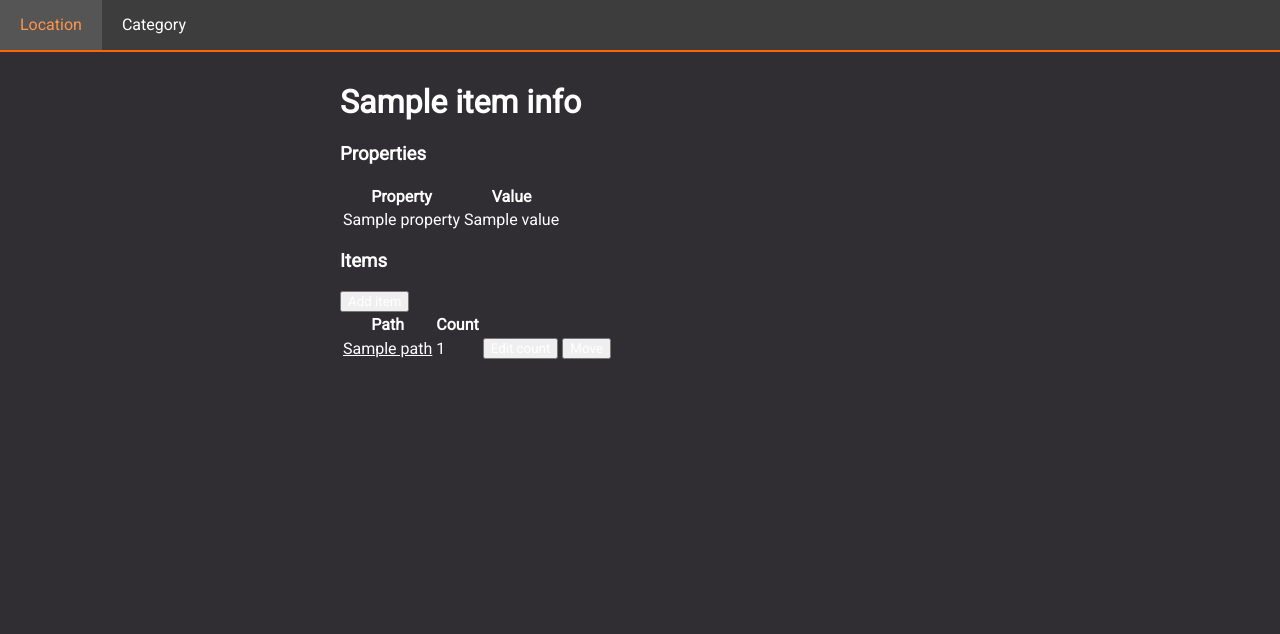
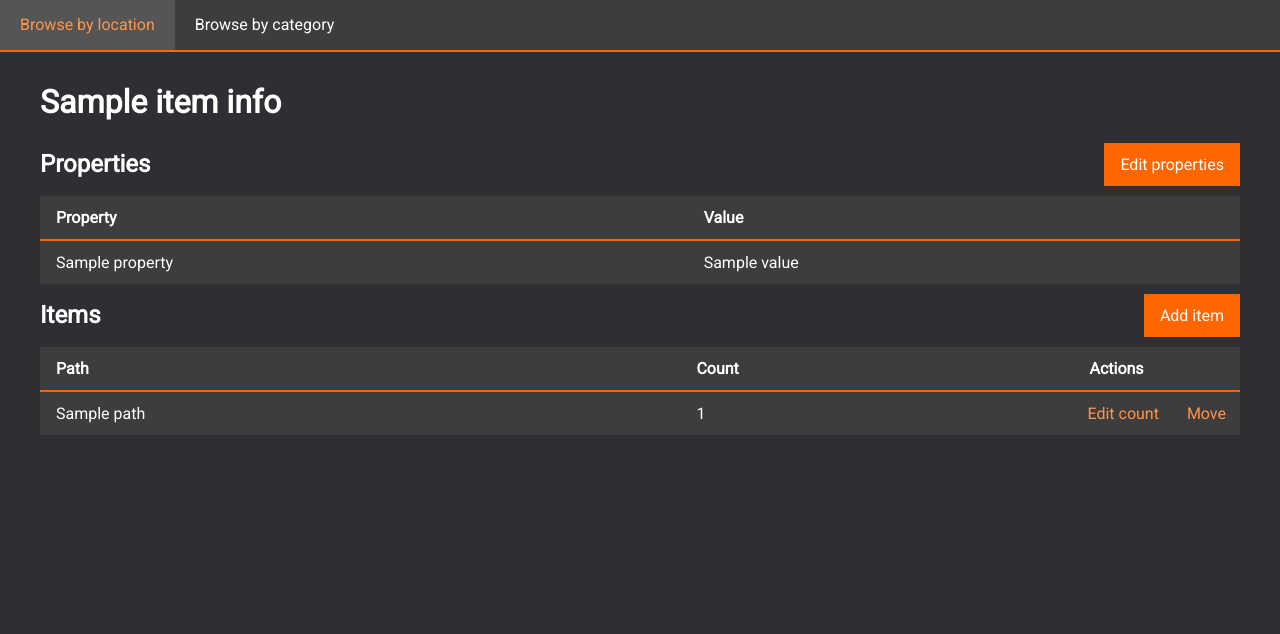
Before and after one commit to motsgar/inventory-manager, a Flask app: template src/templates/item.html in a window 1280 px wide. Shown: the top 634 px of the page. After the commit the page ends 435 px from the top, so only its background shows below. Run offline with Flask 3, Linux system fonts and the light colour scheme; the template is opened without the code that fills it: most values are stand-ins (such as "Sample title", 1, 10 or a date in 2020).

Commit message:
Finalize styles and implement basic property modification

```diff
--- a/src/static/category.css
+++ b/src/static/category.css
@@ -28,6 +28,7 @@
 
 #category-properties-list > div > button,
 #input-button button {
+	padding: 0;
 	width: 40px;
 	height: 40px;
 	border: none;
--- a/src/static/generic.css
+++ b/src/static/generic.css
@@ -2,6 +2,21 @@ hr {
 	width: 100%;
 	border: none;
 	border-bottom: 2px solid #ddd;
+}
+
+button {
+	display: inline-block;
+	padding: 12px 16px;
+	background-color: #ff6600;
+	border: none;
+	text-align: center;
+	text-decoration: none;
+	font-size: 16px;
+	cursor: pointer;
+}
+
+button:hover {
+	background-color: #ff8a3c;
 }
 
 /* Breadcrumbs */
@@ -43,6 +58,7 @@ hr {
 	width: 100%;
 	border-collapse: collapse;
 	background-color: #3d3d3d;
+	white-space: nowrap;
 }
 
 .item-list th,
@@ -67,7 +83,8 @@ hr {
 	background-color: #555;
 }
 
-.item-list tbody td {
+.item-list td:has(a),
+.item-list td.no-table-padding {
 	padding: 0;
 }
 
@@ -89,21 +106,6 @@ hr {
 
 .table-section-header h2 {
 	margin: 0;
-}
-
-.table-section-header button {
-	display: inline-block;
-	padding: 12px 16px;
-	background-color: #ff6600;
-	border: none;
-	text-align: center;
-	text-decoration: none;
-	font-size: 16px;
-	cursor: pointer;
-}
-
-.table-section-header button:hover {
-	background-color: #ff8a3c;
 }
 
 /* folder table */
--- /dev/null
+++ b/src/static/item.css
@@ -0,0 +1,18 @@
+.min-width-column {
+	width: 0;
+	white-space: nowrap;
+}
+
+.item-actions-column .flex-wrap {
+	display: flex;
+}
+
+.item-actions-column button {
+	padding: 10px 14px;
+	background-color: transparent;
+	color: #ff944c;
+}
+
+.item-actions-column button:hover {
+	color: #fff;
+}
--- a/src/static/layout.css
+++ b/src/static/layout.css
@@ -16,13 +16,12 @@ noscript {
 }
 
 #site-body {
-	height: 200vh;
 	margin: 0px 20px;
 	margin-top: 52px;
 }
 
 #site-block {
-	max-width: 600px;
+	max-width: 1200px;
 	margin: auto;
 	padding-top: 10px;
 }
--- a/src/static/popup.css
+++ b/src/static/popup.css
@@ -23,10 +23,12 @@
 	position: fixed;
 	padding: 20px;
 	background-color: #302e33;
-	top: 50%;
+	top: calc(35% + 20px);
 	left: 50%;
 	transform: translate(-50%, -50%);
 	z-index: 3;
+	max-height: 60%;
+	overflow-y: auto;
 }
 
 .popup-header {
--- a/src/templates/item.html
+++ b/src/templates/item.html
@@ -1,5 +1,10 @@
 {% extends "layout.html" %}
 {% from "popup.html" import popup_wrapper, popup_text_input, popup_number_input, popup_dropdown %}
+{% from "components.html" import simple_table %}
+
+{% block head %}
+<link rel="stylesheet" href="/static/item.css" />
+{% endblock %}
 
 <!-- body -->
 
@@ -7,15 +12,14 @@
 
 <h1>{{ item_info.name }}</h1>
 
-<h3>Properties</h3>
-<table>
+{% call simple_table("Properties", "Edit properties", "editProperties()") %}
 <thead>
     <tr>
         <th>Property</th>
         <th>Value</th>
     </tr>
 </thead>
-    <tbody>
+<tbody class="td-padding">
     {% for property in properties %}
     <tr>
         <td>{{ property.name }}</td>
@@ -23,28 +27,31 @@
     </tr>
     {% endfor %}
 </tbody>
-</table>
+{% endcall %}
 
-<h3>Items</h3>
-<button onclick="addItemPopup()">Add item</button>
-<table>
+{% call simple_table("Items", "Add item", "addItemPopup()") %}
 <thead>
     <tr>
         <th>Path</th>
         <th>Count</th>
+        <th class="min-width-column">Actions</th>
     </tr>
 </thead>
 <tbody>
     {% for location in locations %}
-        <tr>
+    <tr class="table-hover-effect">
         <td><a href="/location/{{ location.path }}">{{ location.path }}</a></td>
-            <td>{{ location.count }}</td>
-            <td><button onclick="openEditPopup({{ location }})">Edit count</button></td>
-            <td><button onclick="openMovePopup({{ location }})">Move</button></td>
+        <td><a href="/location/{{ location.path }}">{{ location.count }}</a></td>
+        <td class="no-table-padding item-actions-column no-hover">
+            <div class="flex-wrap">
+                <button onclick="openEditPopup({{ location }})">Edit count</button>
+                <button onclick="openMovePopup({{ location }})">Move</button>
+            </div>
+        </td>
     </tr>
     {% endfor %}
 </tbody>
-</table>
+{% endcall %}
 
 {% endblock %}
 
@@ -52,28 +59,25 @@
 
 {% block popup %}
 
-{% call popup_wrapper("add-item-popup", "Add item", "/item/{{ item_info.id }}/", "item-add-form") %}
-<label for="item-add-location">Location</label>
-<select name="location" id="item-add-location">
-</select>
+{% call popup_wrapper("edit-properties-popup", "Edit properties", "/item/" ~ item_info.id ~ "/?action=edit") %}
+{% for property in properties %}
+{{ popup_text_input("item-property-" ~ property.name, "property." ~ property.name, property.name, property.value,
+required = false) }}
+{% endfor %}
+{% endcall %}
 
-<label for="item-add-count">Count</label>
-<input type="number" id="item-add-count" name="count" value="1" min="1" required>
+{% call popup_wrapper("add-item-popup", "Add item", "/item/" ~ item_info.id ~ "/?action=new", "item-add-form") %}
+{{ popup_dropdown("item-add-location", "location", "Location") }}
+{{ popup_number_input("item-add-count", "count", "Count", "1") }}
 {% endcall %}
 
 {% call popup_wrapper("edit-item-count-popup", "Edit item count", "/item/1/1/?action=edit", "item-edit-form") %}
-<label for="item-edit-count">Count</label>
-
-<input type="number" id="item-edit-count" name="count" value="1" min="0" required>
+{{ popup_number_input("item-edit-count", "count", "Count", "0") }}
 {% endcall %}
 
 {% call popup_wrapper("move-item-location-popup", "Move items", "/item/1/1/?action=move", "item-move-form") %}
-<label for="item-move-location">Move location</label>
-<select name="location" id="item-move-location">
-</select>
-
-<label for="item-move-count">Count</label>
-<input type="number" id="item-move-count" name="count" value="1" min="1" max="1" required>
+{{ popup_dropdown("item-move-location", "location", "Move location") }}
+{{ popup_number_input("item-move-count", "count", "Count", "1") }}
 {% endcall %}
 
 {% endblock %}
@@ -141,5 +145,9 @@
 
         openPopup("add-item-popup");
     }
+
+    function editProperties() {
+        openPopup('edit-properties-popup');
+    }
 </script>
 {% endblock %}
--- a/src/templates/layout.html
+++ b/src/templates/layout.html
@@ -27,8 +27,8 @@
 <body>
     <nav>
         <ul>
-            <li><a href="/location">Location</a></li>
-            <li><a href="/category">Category</a></li>
+            <li><a href="/location">Browse by location</a></li>
+            <li><a href="/category">Browse by category</a></li>
         </ul>
     </nav>
     <div id="site-body">
--- a/src/templates/popup.html
+++ b/src/templates/popup.html
@@ -45,10 +45,11 @@
 </script>
 {% endmacro %}
 
-{% macro popup_text_input(input_id, input_name, input_label) %}
+{% macro popup_text_input(input_id, input_name, input_label, default_value = "", required = true) %}
 <div class="popup-input popup-text-input">
     <label for="{{ input_id }}">{{ input_label }}</label>
-    <input type="text" id="{{ input_id }}" name="{{ input_name }}" required>
+    <input type="text" id="{{ input_id }}" name="{{ input_name }}" value="{{ default_value }}" {% if required
+        %}required{% endif %}>
 </div>
 {% endmacro %}
 
```
Also changed, not shown: src/db/category.py (+65 -0 lines), src/db/item.py (+28 -1 lines), src/routes/category.py (+28 -17 lines), src/routes/item.py (+19 -7 lines), src/templates/category.html (+13 -1 lines). Lines whose indentation alone changed are shown as unchanged.
